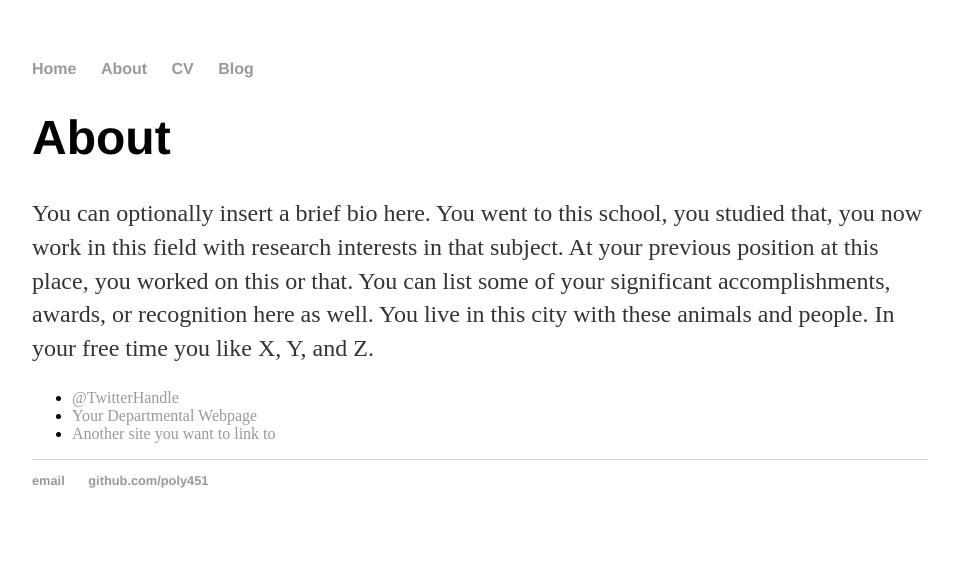
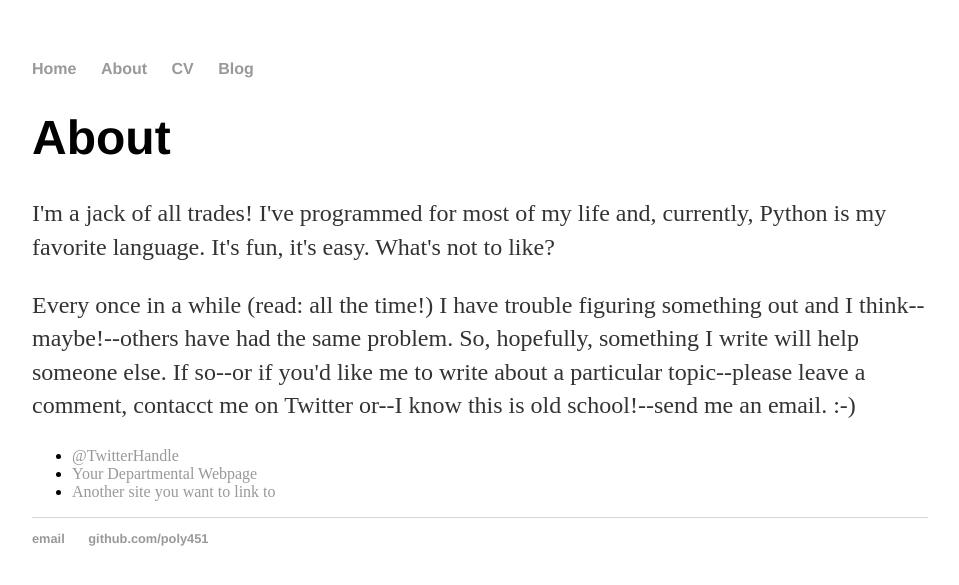
Before and after one commit to poly451/poly451.github.io, a Jekyll site: the page built from about/index.html, in a window 1280 px wide. Shown: the top 585 px of the page, without its empty margins (160-1119 px from the left). Built offline with Jekyll 4.4.1, drawn with Linux system fonts in a browser that asks for light colours.

Commit message:
Update index.html

```diff
--- a/about/index.html
+++ b/about/index.html
@@ -1,11 +1,12 @@
 ---
 layout: default
-title: About Hank Quinlan
+title: About Christine Strange
 ---
 
 		<div class="about">
 			<h1>About</h1>
-			<p>You can optionally insert a brief bio here. You went to this school, you studied that, you now work in this field with research interests in that subject. At your previous position at this place, you worked on this or that. You can list some of your significant accomplishments, awards, or recognition here as well. You live in this city with these animals and people. In your free time you like X, Y, and Z.</p>
+			<p>I'm a jack of all trades! I've programmed for most of my life and, currently, Python is my favorite language. It's fun, it's easy. What's not to like?</p>
+			<p>Every once in a while (read: all the time!) I have trouble figuring something out and I think--maybe!--others have had the same problem. So, hopefully, something I write will help someone else. If so--or if you'd like me to write about a particular topic--please leave a comment, contacct me on Twitter or--I know this is old school!--send me an email. :-)</p>
 
 			<ul class="contacts">
 				<li><a href="#">@TwitterHandle</a></li>
```
